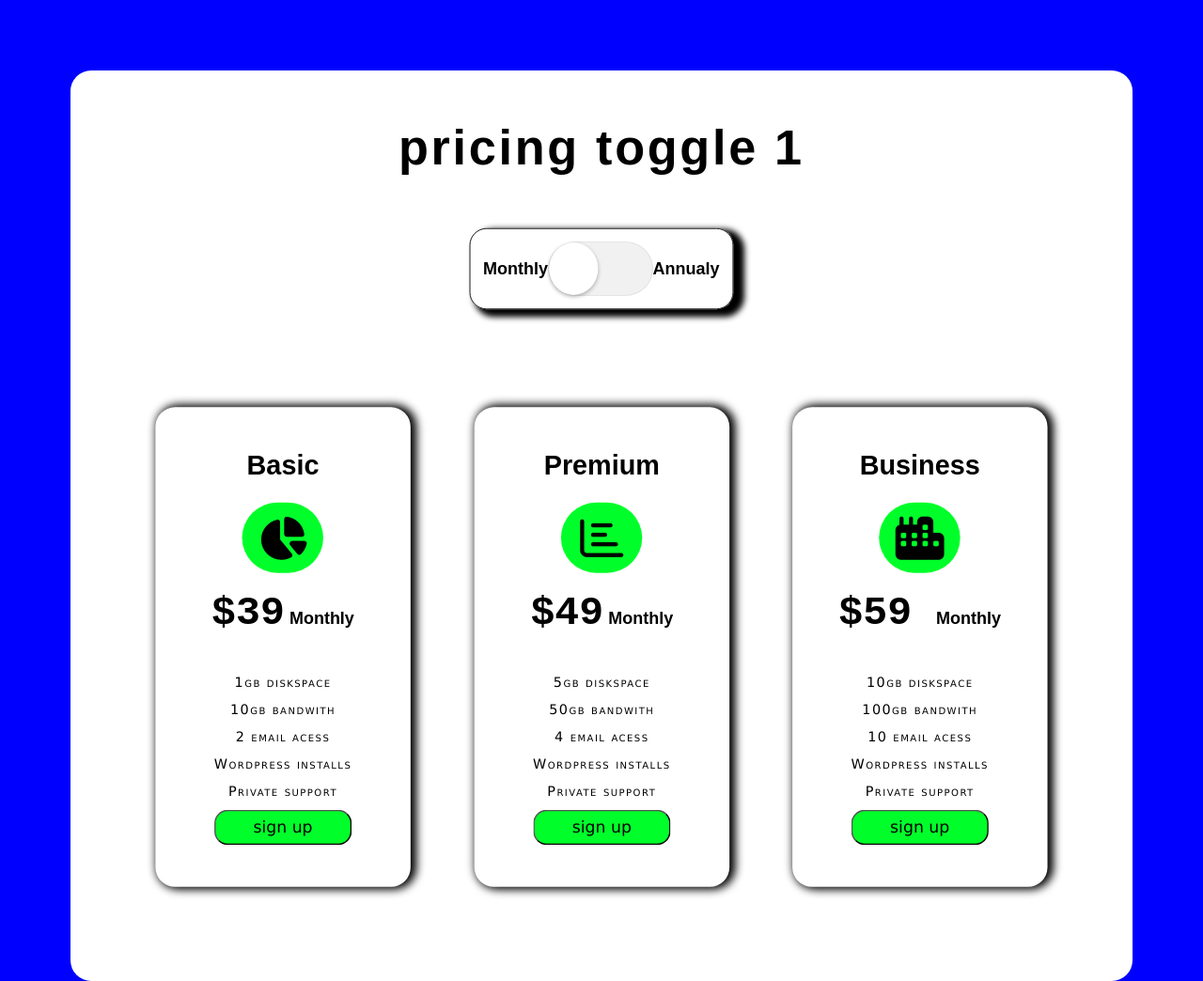
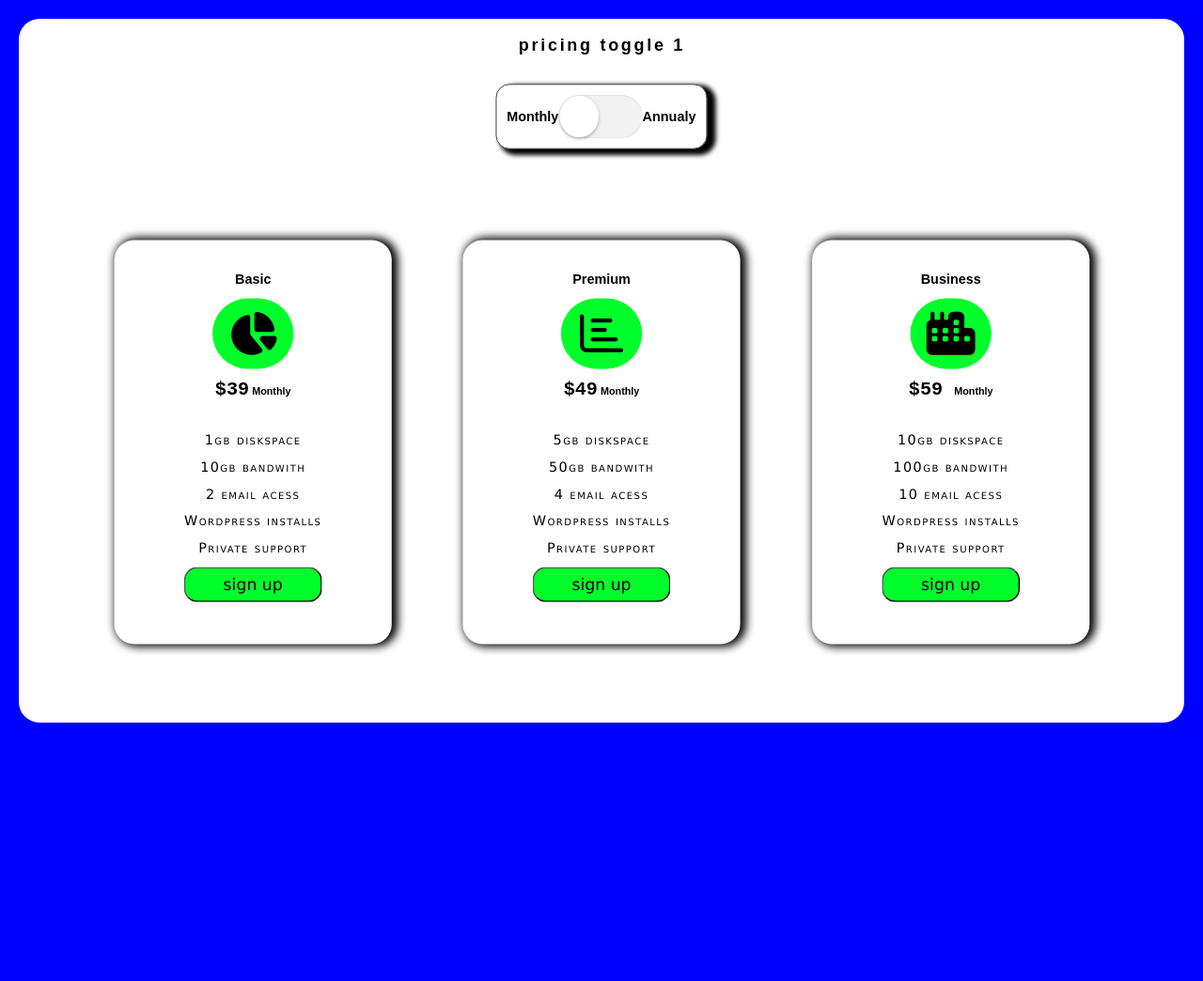
Before and after one commit to Lautarobentancor21/Prueba-Traineer-Jobs, a plain HTML site: page index.html in a window 1280 px wide. Shown: the whole page at 94% size. After the commit the page ends 800 px from the top, so only its background shows below. Drawn offline with nearby package versions, Linux system fonts and the light colour scheme.

Commit message:
retoques finales

```diff
--- a/css/responsive.css
+++ b/css/responsive.css
@@ -1,11 +1,92 @@
-/* @media only screen and (min-width: 320px) {}
+@media only screen and (min-width: 320px) {
+    #box-content>section:nth-child(1)>h2 {
+        font-size: 20px;
+    }
+    #monthlybox {
+        flex-direction: column;
+        align-items: center;
+        padding: 10px 0px 0px 0px;
+    }
+    #annualybox {
+        flex-direction: column;
+        align-items: center;
+        padding: 10px 0px 0px 0px;
+    }
+    #box-button {
+        transform: scale(0.8);
+    }
+    #boxbug>h3 {
+        font-size: 15px;
+    }
+    .h2size {
+        font-size: 15px;
+    }
+    #box-content {
+        margin: 20px !important;
+    }
+    #boxbug>h2 {
+        font-size: 20px;
+    }
+    #boxbug>h3>span {
+        font-size: 28px;
+    }
+    li {
+        font-size: 15px;
+    }
+    .btn-support {
+        font-size: 20px;
+    }
+    #boxbug {
+        padding: 10px 20px 0px 20px;
+        width: 216px;
+    }
+}
 
-@media only screen and (min-width: 375px) {} */
+@media only screen and (min-width: 375px) {
+    #box-content>section:nth-child(1)>h2 {
+        font-size: 20px;
+    }
+    #monthlybox {
+        flex-direction: column;
+        align-items: center;
+        padding: 10px 0px 0px 0px;
+    }
+    #annualybox {
+        flex-direction: column;
+        align-items: center;
+        padding: 10px 0px 0px 0px;
+    }
+    #box-button {
+        transform: scale(0.8);
+    }
+    #boxbug>h3 {
+        font-size: 15px;
+    }
+    .h2size {
+        font-size: 15px;
+    }
+    #box-content {
+        margin: 20px !important;
+    }
+    #boxbug>h2 {
+        font-size: 20px;
+    }
+    #boxbug>h3>span {
+        font-size: 28px;
+    }
+    li {
+        font-size: 15px;
+    }
+    .btn-support {
+        font-size: 20px;
+    }
+    #boxbug {
+        padding: 10px 20px 0px 20px;
+        width: 260px;
+    }
+}
 
 @media only screen and (min-width: 568px) {
-    #box-content {
-        margin: 0px;
-    }
     #monthlybox {
         flex-direction: column;
         align-items: center;
@@ -35,10 +116,6 @@
 }
 
 @media only screen and (min-width: 768px) {
-    #box-content {
-        /* transform: scale(0.8); */
-        margin: 0px;
-    }
     #monthlybox {
         flex-direction: column;
         align-items: center;
@@ -68,9 +145,6 @@
 }
 
 @media only screen and (min-width: 992px) {
-    #box-content {
-        margin: 0px;
-    }
     #monthlybox {
         padding: 0px 0px 0px 0px;
     }
@@ -120,4 +194,7 @@
         flex-direction: row;
         justify-content: space-evenly;
     }
+    .box {
+        width: 350px !important;
+    }
 }
--- a/css/styles.css
+++ b/css/styles.css
@@ -5,16 +5,15 @@ body {
 }
 
 #box-content {
+    margin: 75px;
     display: flex;
     flex-direction: column;
     align-items: center;
     background-color: white;
-    margin: 75px;
     border-radius: 22px;
 }
 
 .title {
-    font-size: 34px;
     font-family: fantasy;
     letter-spacing: 3px;
     font-size: 58px;
--- a/index.html
+++ b/index.html
@@ -34,7 +34,7 @@
             <div class="box" id="boxbug">
                 <h2>Basic</h2>
                 <i class="fas fa-chart-pie fa-4x"></i>
-                <h3> <span>$39</span> Monthly</h3>
+                <h3 class="h3size"> <span>$39</span> Monthly</h3>
                 <ul>
                     <Li>1gb diskspace</Li>
                     <Li>10gb bandwith</Li>
@@ -47,7 +47,7 @@
             <div class="box" id="boxbug">
                 <h2>Premium</h2>
                 <i class="far fa-chart-bar fa-4x "></i>
-                <h3> <span>$49</span> Monthly</h3>
+                <h3 class="h3size"> <span>$49</span> Monthly</h3>
                 <ul>
                     <Li>5gb diskspace</Li>
                     <Li>50gb bandwith</Li>
@@ -60,7 +60,7 @@
             <div class="box" id="boxbug">
                 <h2>Business</h2>
                 <i class="fas fa-city fa-4x"></i>
-                <h3> <span> $59 </span> Monthly</h3>
+                <h3 class="h3size"> <span> $59 </span> Monthly</h3>
                 <ul>
                     <Li>10gb diskspace</Li>
                     <Li>100gb bandwith</Li>
@@ -77,7 +77,7 @@
             <div class="box" id="boxbug">
                 <h2>Basic</h2>
                 <i class="fas fa-chart-pie fa-4x"></i>
-                <h3> <span>$50</span> Annualy</h3>
+                <h3 class="h3size"> <span>$50</span> Annualy</h3>
                 <ul>
                     <Li>2gb diskspace</Li>
                     <Li>20gb bandwith</Li>
@@ -90,7 +90,7 @@
             <div class="box" id="boxbug">
                 <h2>Premium</h2>
                 <i class="far fa-chart-bar fa-4x"></i>
-                <h3> <span>$100</span> Annualy</h3>
+                <h3 class="h3size"> <span>$100</span> Annualy</h3>
                 <ul>
                     <Li>10gb diskspace</Li>
                     <Li>100gb bandwith</Li>
@@ -103,7 +103,7 @@
             <div class="box" id="boxbug">
                 <h2>Business</h2>
                 <i class="fas fa-city fa-4x"></i>
-                <h3> <span>$150</span> Annualy</h3>
+                <h3 class="h3size"> <span>$150</span> Annualy</h3>
                 <ul>
                     <Li>40gb diskspace</Li>
                     <Li>200gb bandwith</Li>
```
